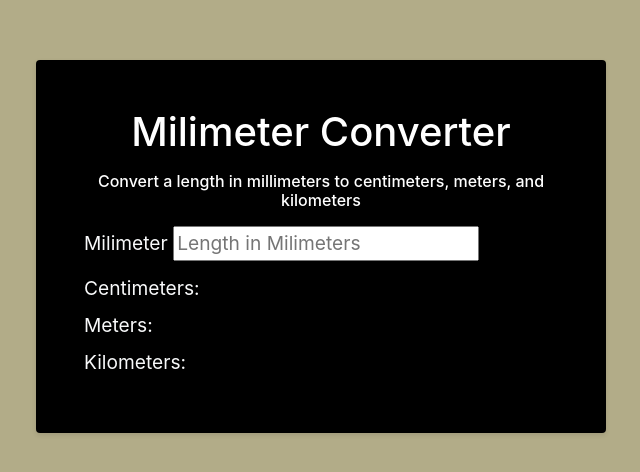
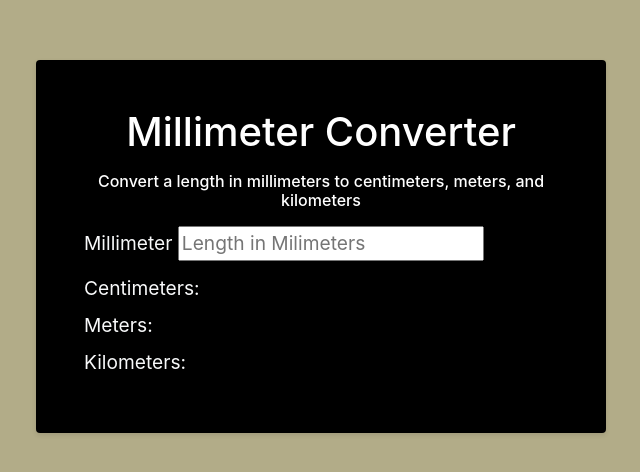
Before and after one commit to Zahkie/GH_ICTGr9Amethyst_4Q_Project_Mamacotao.html, a plain HTML site: page index.html in a window 1280 px wide. Shown: the part 152-624 px from the top of the page, without its empty margins (319-959 px from the left). Drawn offline with nearby package versions, Linux system fonts and the light colour scheme.

Commit message:
Update index.html

```diff
--- a/index.html
+++ b/index.html
@@ -42,11 +42,11 @@
     <div class="container text-light">
         <div class="row justify-content-center">
             <div class="col-md-6 converter" id="container">
-                <center><h1>Milimeter Converter</h1></center>
+                <center><h1>Millimeter Converter</h1></center>
                 <center><h6>Convert a length in millimeters to centimeters, meters, and kilometers</h6></center>
 
                 <p>
-                    <label for="Milimeter">Milimeter</label>
+                    <label for="Milimeter">Millimeter</label>
                     <input id="Milimeter" type="number" placeholder="Length in Milimeters" oninput="convertLength(this.value)">
                 </p>
                 <p>Centimeters: <span id="Centimeters"></span></p>
```
